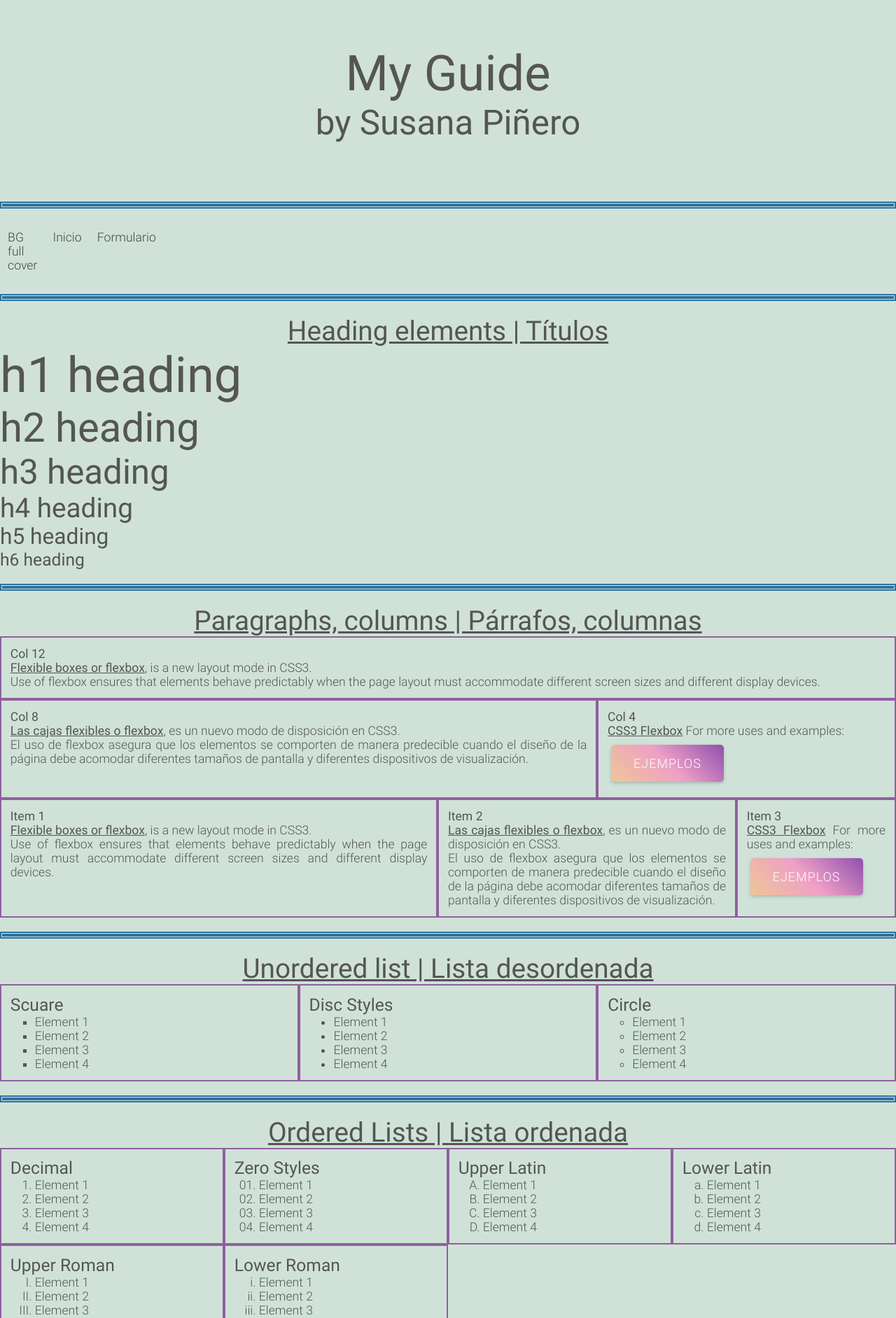
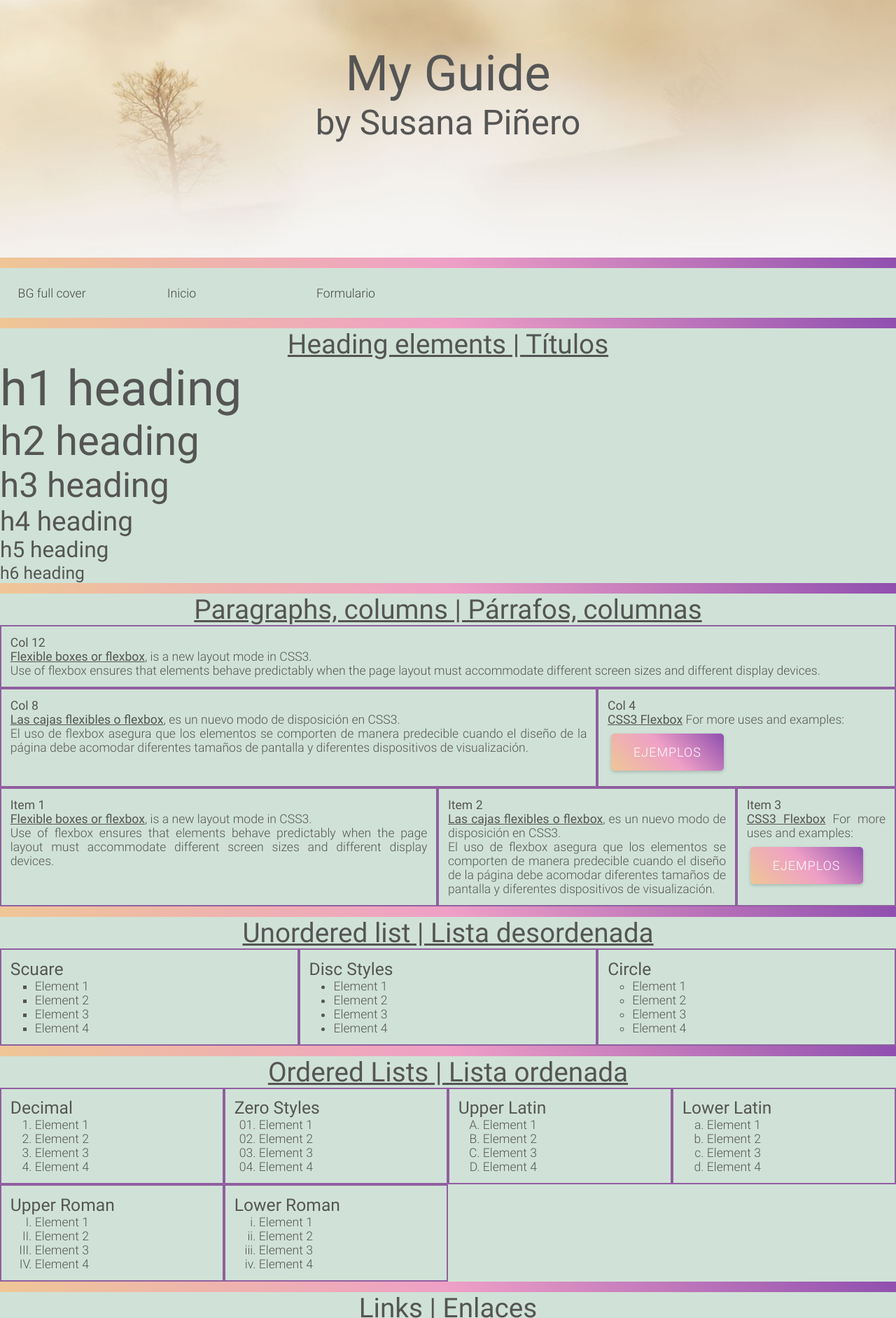
Before and after one commit to susananzth/MyGuide, a PHP site: page / in a window 1280 px wide. Shown: the top 1883 px of the page at 70% size. Run offline with PHP 8.4, Linux system fonts and the light colour scheme.

Commit message:
Modificando hr y añadiendo detalles

```diff
--- a/css/style.css
+++ b/css/style.css
@@ -42,12 +42,19 @@ body, html{ width: 100%; height: 100%;}
 body{ font-family: Roboto-Light, sans-serif, Verdana;
       font-size: 110%; color: #555555; background: #d0e2d7;}
 
+/* SECTIONS */
+header{ width: auto; height: 30%; background: url('../img/bg-header.jpg') no-repeat center;
+        -webkit-background-size: cover; -moz-background-size: cover;
+        background-size: cover; -o-background-size: cover; padding: 5%}
+
 /* VARIOS */
 em{ font-family: Roboto-Light-Italic;}
 strong{ font-family: Roboto-Regular;}
 address {font-family: Roboto-Light-Italic;}
-hr{ margin: 20px 0; border-style: double; border-width: 5px;
-    color: #2d72a2;}
+    /*Más estilos para hr: https://codepen.io/ibrahimjabbari/pen/ozinB*/
+hr{ height: 15px; border: 0; background: linear-gradient(45deg, rgba(255,184,115,0.65) 0%,
+                                                                rgba(255,124,189,0.65) 50%,
+                                                                rgba(108,0,153,0.65) 100%);}
 u{ font-family: Roboto-Regular;}
 
 /* HEADINGS */
@@ -106,23 +113,25 @@ table{ border-spacing: 0;}
 .col-4{ width: 33.33%;}
 .col-3{ width: 25%}
 .col-2{ width: 16.66%}
+.col-1{ width: 8.33%}
+
     /*Estilo para cada columna*/
-.col-12, .col-8, .col-6, .col-4, .col-3, .col-2{ height: auto; padding: 1%; box-sizing: border-box;
-    border: 2px #905fa0 solid;}
+.col-12, .col-8, .col-6, .col-4, .col-3, .col-2, .col-1{ height: auto; padding: 1%;
+                                                 box-sizing: border-box;}
     /*Método 2 para dividir en columnas, pero sin salto de linea
       Todas se mantienen en la misma fila.*/
 .item1{ -webkit-flex: 6; flex: 6;}
 .item2{ -webkit-flex: 4; flex: 4;}
 .item3{ -webkit-flex: 2; flex: 2;}
     /*Estilo para los item*/
-.item1, .item2, .item3{ padding: 1%; box-sizing: border-box;
-    border: 2px #905fa0 solid;}
+.item1, .item2, .item3{ padding: 1%; box-sizing: border-box;}
 
 /* BORDES */
 .border{border: 1px rgba(16, 119, 51, 0.81) solid;
     -webkit-box-sizing: border-box; /* Safari/Chrome, other WebKit */
     -moz-box-sizing: border-box;    /* Firefox, other Gecko */
     box-sizing: border-box;}        /* Opera/IE 8+ */
+.col-border{ box-sizing: border-box; border: 2px #905fa0 solid;}
 
 /* IMPLEMENTOS */
 .padd5{padding: 5%;} .padd2{ padding: 2%;} .padd35px{ padding-left: 35px;}
@@ -137,4 +146,3 @@ table{ border-spacing: 0;}
           -webkit-background-size: cover; -moz-background-size: cover;
           background-size: cover; -o-background-size: cover; height: 100%; width: 100%;}
 .title-center{ text-align: center; text-align: -webkit-center; padding: 20% 20% 5% 20%;}
-.col-2-no-border{ border: none !important; width: 16.66%}
--- a/index.html
+++ b/index.html
@@ -7,16 +7,19 @@
     <title>My Guide</title>
 </head>
 <body>
-<header class="text-center padd5">
-    <h1>My Guide</h1>
-    <h3>by Susana Piñero</h3>
+<header class="text-center">
+    <div>
+        <h1>My Guide</h1>
+        <h3>by Susana Piñero</h3>
+    </div>
+
 </header>
 <hr>
 <nav>
-    <ul class="inline-f nav">
-        <li class="marg5"><a href="full-cover.html">BG full cover</a></li>
-        <li class="marg5"><a href="index.html">Inicio</a></li>
-        <li class="marg5"><a href="formulario.html">Formulario</a></li>
+    <ul class="flex-container nav">
+        <li class="col-2 padd2"><a href="full-cover.html">BG full cover</a></li>
+        <li class="col-2 padd2"><a href="index.html">Inicio</a></li>
+        <li class="col-2 padd2"><a href="formulario.html">Formulario</a></li>
     </ul>
 </nav>
 <hr>
@@ -38,7 +41,7 @@
     <div>
         <h4 class="title text-center">Paragraphs, columns | Párrafos, columnas</h4>
         <div class="flex-container text-justify">
-            <div class="col-12">
+            <div class="col-12 col-border">
                 <strong>Col 12</strong>
                 <p class=""><u>Flexible boxes or flexbox</u>,
                     is a new layout mode in CSS3.
@@ -47,7 +50,7 @@
                     page layout must accommodate different screen sizes and different
                     display devices.</p>
             </div>
-            <div class="col-8">
+            <div class="col-8 col-border">
                 <strong>Col 8</strong>
                 <p class=""><u>Las cajas flexibles o flexbox</u>,
                     es un nuevo modo de disposición en CSS3.
@@ -56,7 +59,7 @@
                     predecible cuando el diseño de la página debe acomodar diferentes
                     tamaños de pantalla y diferentes dispositivos de visualización.</p>
             </div>
-            <div class="col-4">
+            <div class="col-4 col-border">
                 <strong>Col 4</strong>
                 <p class=""><u>CSS3 Flexbox</u>
                     For more uses and examples: <br>
@@ -66,7 +69,7 @@
                         Ejemplos
                     </a></p>
             </div>
-            <div class="item1">
+            <div class="item1 col-border">
                 <strong>Item 1</strong>
                 <p class=""><u>Flexible boxes or flexbox</u>,
                     is a new layout mode in CSS3.
@@ -75,7 +78,7 @@
                     page layout must accommodate different screen sizes and different
                     display devices.</p>
             </div>
-            <div class="item2">
+            <div class="item2 col-border">
                 <strong>Item 2</strong>
                 <p class=""><u>Las cajas flexibles o flexbox</u>,
                     es un nuevo modo de disposición en CSS3.
@@ -84,7 +87,7 @@
                     predecible cuando el diseño de la página debe acomodar diferentes
                     tamaños de pantalla y diferentes dispositivos de visualización.</p>
             </div>
-            <div class="item3">
+            <div class="item3 col-border">
                 <strong>Item 3</strong>
                 <p class=""><u>CSS3 Flexbox</u>
                     For more uses and examples: <br>
@@ -102,7 +105,7 @@
     <div>
         <h4 class="title text-center">Unordered list | Lista desordenada</h4>
         <div class="flex-container">
-            <div class="item2">
+            <div class="item2 col-border">
                 <h6>Scuare</h6>
                 <ul class="scuare padd35px">
                     <li>Element 1</li>
@@ -111,7 +114,7 @@
                     <li>Element 4</li>
                 </ul>
             </div>
-            <div class="item2">
+            <div class="item2 col-border">
                 <h6>Disc Styles</h6>
                 <ul class="padd35px">
                     <li>Element 1</li>
@@ -120,7 +123,7 @@
                     <li>Element 4</li>
                 </ul>
             </div>
-            <div class="item2">
+            <div class="item2 col-border">
                 <h6>Circle</h6>
                 <ul class="circle padd35px">
                     <li>Element 1</li>
@@ -133,7 +136,7 @@
         <hr>
         <h4 class="title text-center">Ordered Lists | Lista ordenada</h4>
         <div class="flex-container">
-            <div class="col-3">
+            <div class="col-3 col-border">
                 <h6>Decimal</h6>
                 <ol class="padd35px">
                     <li>Element 1</li>
@@ -142,7 +145,7 @@
                     <li>Element 4</li>
                 </ol>
             </div>
-            <div class="col-3">
+            <div class="col-3 col-border">
                 <h6>Zero Styles</h6>
                 <ol class="zero padd35px">
                     <li>Element 1</li>
@@ -151,7 +154,7 @@
                     <li>Element 4</li>
                 </ol>
             </div>
-            <div class="col-3">
+            <div class="col-3 col-border">
                 <h6>Upper Latin</h6>
                 <ol class="latin padd35px">
                     <li>Element 1</li>
@@ -160,7 +163,7 @@
                     <li>Element 4</li>
                 </ol>
             </div>
-            <div class="col-3">
+            <div class="col-3 col-border">
                 <h6>Lower Latin</h6>
                 <ol class="l-latin padd35px">
                     <li>Element 1</li>
@@ -169,7 +172,7 @@
                     <li>Element 4</li>
                 </ol>
             </div>
-            <div class="col-3">
+            <div class="col-3 col-border">
                 <h6>Upper Roman</h6>
                 <ol class="roman padd35px">
                     <li>Element 1</li>
@@ -178,7 +181,7 @@
                     <li>Element 4</li>
                 </ol>
             </div>
-            <div class="col-3">
+            <div class="col-3 col-border">
                 <h6>Lower Roman</h6>
                 <ol class="l-roman padd35px">
                     <li>Element 1</li>
@@ -197,7 +200,7 @@
         <!-- LINK DONDE ESPECIFICA QUE RELACION TIENE EL LINK CON LA PAGINA
         more: -->
         <div class="flex-container text-justify">
-            <div class="col-6">
+            <div class="col-6 col-border">
                 <p>El atributo "<u>rel</u>" es para especificar que relación tiene el
                     link con la página. <br>
                     <em>rel=alternate, author, bookmark,
@@ -208,7 +211,7 @@
             </div>
             <!-- UN LINK QUE ABRE EN OTRA PESTAÑA Y ESPECIFICA EN QUE DISPOSITIVO
              ESTA OPTIMIZADO -->
-            <div class="col-6">
+            <div class="col-6 col-border">
                 <p>El atributo "<u>target</u>" es para indicar donde abrirá el link.
                     <br><em>target=_blank, _parent, _self, _top, framename.</em>
                     <br> Y tambien indica para que tipo de dispositivos está optimizado
@@ -221,7 +224,7 @@
             </div>
             <!-- UN LINK QUE ESPECIFICA EL LENGUAJE DEL CONTENIDO DEL LINK
             Y QUE TIPO DE ARCHIVO ES EL LINK -->
-            <div class="col-6">
+            <div class="col-6 col-border">
                 <p>El atributo "<u>hreflang</u>" Es para especificar el lenguaje del
                     contenido del link y el atributo "<u>type</u>" es para especificar
                     el tipo de archivo del link. <br>
@@ -232,7 +235,7 @@
                     More about hreflang and type</a>
             </div>
             <!-- UN LINK CON TODOS LOS ATRIBUTOS -->
-            <div class="col-6">
+            <div class="col-6 col-border">
                 <p>Un link que abre en otra pestaña, tiene relación externa con esta
                     página web, indica que está en español, es de tipo texto/html
                     y tiene estilo de botón</p>
@@ -241,7 +244,7 @@
                     More about all</a>
             </div>
             <!-- UN LINK PARA ENVIAR MENSAJE A UN CORREO -->
-            <div class="col-6">
+            <div class="col-6 col-border">
                 <p>Este es un link que lleva a un correo</p>
                 <a href="mailto:someone@example.com?Subject=Hello%20again"
                    target="_top" class="btn">Send mail</a>
@@ -250,19 +253,19 @@
                    media="all" class="btn">More about mailto</a>
             </div>
             <!-- UN LINK QUE EJECUTA CUN CODIGO JAVASCRIPT -->
-            <div class="col-6">
+            <div class="col-6 col-border">
                 <p>Un link con un mensaje de JavaScript</p>
                 <a href="javascript:alert('Hello World!');"
                    class="btn">Execute JavaScript</a>
             </div>
             <!-- UN LINK QUE DESCARGA UN ARCHIVO -->
-            <div class="col-6">
+            <div class="col-6 col-border">
                 <p>Un link para descargar un archivo</p>
                 <a class="btn" href="img/fondo_cafe.jpg" target="_blank"
                    download>Download</a>
             </div>
             <!-- UN LINK-IMAGEN QUE DESCARGA UN ARCHIVO -->
-            <div class="col-6">
+            <div class="col-6 col-border">
                 <p>Un link-imagen para descargar un archivo</p>
                 <a class="" href="img/fondo_cafe.jpg" target="_blank" download>
                     <img src="img/fondo_cafe.jpg" alt="Taza de café"
@@ -270,7 +273,7 @@
                 </a>
             </div>
             <!-- UN LINK QUE LLEVA A OTRA SECCION DE LA PAGINA -->
-            <div class="col-6">
+            <div class="col-6 col-border">
                 <p>Y un link que lleva a otro elemento de la página</p>
                 <a href="#foo" id="ft"
                    rel="bookmark" media="all" class="btn">Go to footer</a>
```
Also changed, not shown: other parts of index.html (+13 -8 lines), formulario.html (+5 -4 lines), full-cover.html (+7 -7 lines), img/bg-header.jpg (added).
